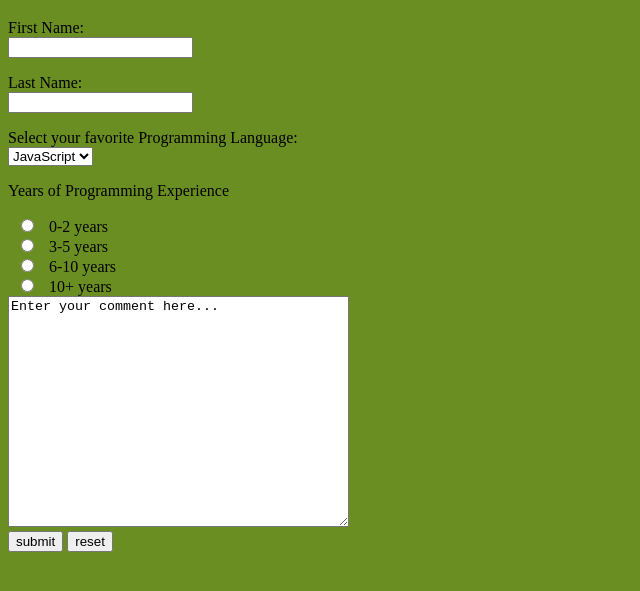
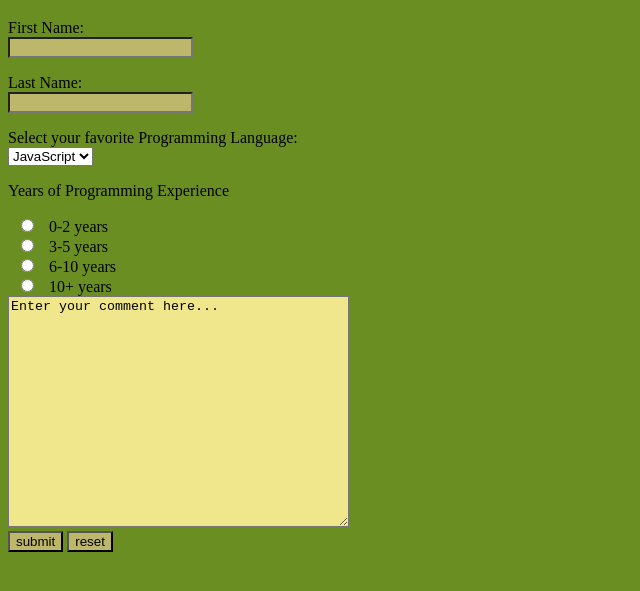
Before and after one commit to bspence1992/CTI110, a plain HTML site: page WHW1_SpencerBrandon/form.html in a window 1280 px wide. Shown: the part 61-652 px from the top of the page, without its empty margins (0-640 px from the left). Drawn offline with Linux system fonts and the light colour scheme.

Commit message:
Update form.html

```diff
--- a/WHW1_SpencerBrandon/form.html
+++ b/WHW1_SpencerBrandon/form.html
@@ -7,6 +7,8 @@
 <style>
 form {display: block; margin-top: 0em;}
 body {background-color: olivedrab;}
+textarea {background-color: khaki;}
+input {background-color: darkkhaki;}
 </style>
 
 <meta charset="UTF-8">
@@ -73,7 +75,6 @@ body {background-color: olivedrab;}
       <input type="submit" value="submit">
       <input type="reset" value="reset">
 </body>
- <!--Your HTML tags will end here-->
 </form>
 
 </html>
```
